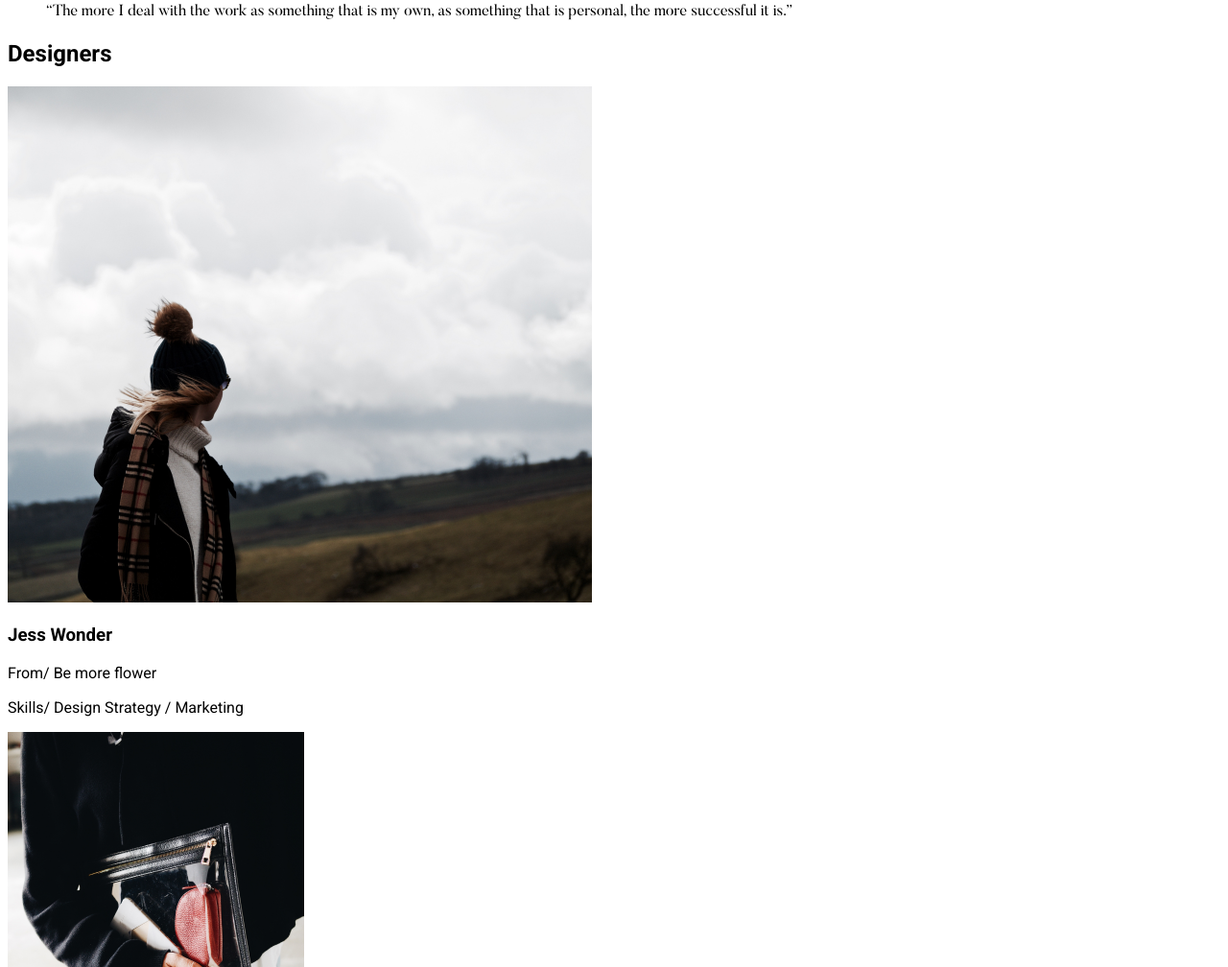
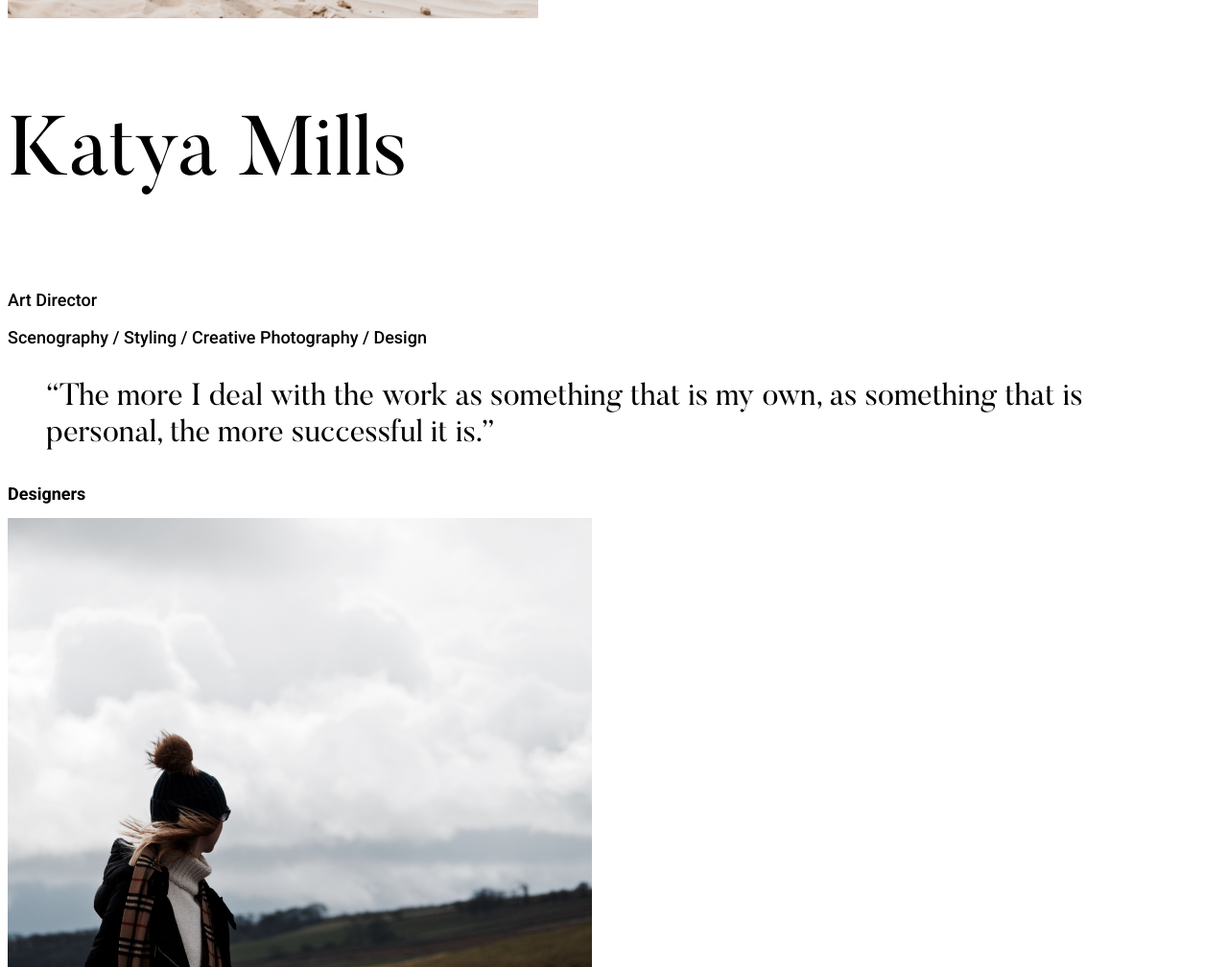
Before and after one commit to IrinaShomina/otus-css-shomina, a plain HTML site: page index.html in a window 1280 px wide. Shown: the part 1792-2800 px from the top of the page at 96% size. Drawn offline with Linux system fonts and the light colour scheme.

Commit message:
add font style (p.2)

```diff
--- a/index.html
+++ b/index.html
@@ -18,73 +18,67 @@
   <main>
 
     <section>
-      <h1 class="title">Mod Studio</h1>
-      <h2 class="subtitle">Modern Web Studio</h2>
+      <h1 class="large-text">Mod Studio</h1>
+      <h2 class="section-subtitle">Modern Web Studio</h2>
       <img src="/image/background-image.jpg" alt="Background picture" width="1065" height="630">
-      <!-- Белый прямоугольник на фоновом изображении вставлять не стала, тк он, скорее всего, отрисовывается через svg (?) -->
+
 
     </section>
 
     <section>
-      <h2 class="subtitle">Biography</h2>
+      <h2 class="section-subtitle">Biography</h2>
       <img src="/image/katya-mills.jpg" alt="Katya Mills" width="553" height="840">
-      <h3 class="title">Katya Mills</h3>
+      <h3 class="large-text">Katya Mills</h3>
       <p class="text">Art Director</p>
       <p class="text">Scenography / Styling / Creative Photography / Design</p>
-      <!-- Получается, что эти пункты просто параграф? я подумала, что под текстом будут ссылки, ведущие на внутренние страницы сайта -->
-      <blockquote class="title">“The more I deal with the work as something that is my own, as something that is personal, the more successful it is.”</blockquote>
+      <blockquote class="blockquote">“The more I deal with the work as something that is my own, as something that is personal, the more successful it is.”</blockquote>
 
     </section>
 
     <section>
-      <h2 class="subtitle">Designers</h2>
-      <!-- А здесь article? ведь есть деление на блоки.. Или они только визуальные и
-      потом будут выражены через стили, а семантической нагрузки не несут? -->
+      <h2 class="section-subtitle">Designers</h2>
       <article>
         <img src="/image/jess-wonder.png" alt="Jess Wonder" width="609" height="538">
         <h3 class="subtitle">Jess Wonder</h3>
-        <!-- В макете имена дизайнеров написаны заглавными буквами, но если капс в html не уместен,
-        то этот момент тоже редактируется через стили? -->
-        <p>From/ Be more flower</p>
-        <p>Skills/ Design Strategy / Marketing</p>
+        <p class="small-text"><b>From/</b> Be more flower</p>
+        <p class="small-text"><b>Skills/</b> Design Strategy / Marketing</p>
       </article>
 
       <article>
         <img src="/image/kameron-clein.png" alt="Kameron Clein" width="309" height="442">
         <h3 class="subtitle">Kameron Clein</h3>
-        <p>From/ Be more flower</p>
-        <p>Skills/ Design Strategy / Marketing</p>
+        <p class="small-text"><b>From/</b> Be more flower</p>
+        <p class="small-text"><b>Skills/</b> Design Strategy / Marketing</p>
       </article>
 
       <article>
         <img src="/image/louisse-red.png" alt="Louisse Red" width="313" height="442">
         <h3 class="subtitle">Louisse Red</h3>
-        <p>From/ Be more flower</p>
-        <p>Skills/ Design Strategy / Marketing</p>
+        <p class="small-text"><b>From/</b> Be more flower</p>
+        <p class="small-text"><b>Skills/</b> Design Strategy / Marketing</p>
       </article>
 
     </section>
 
     <section>
-      <h2 class="subtitle">Testimonials</h2>
+      <h2 class="section-subtitle">Testimonials</h2>
       <a href="https://whitepapers.com/">Website<br>www.whitepapers.com</a><br>
 
       <a href="https://whitepapers.com/">Brend Image<br>www.whitepapers.com</a><br>
 
       <a href="https://whitepapers.com/">Creativity<br>www.whitepapers.com</a><br>
-      <!-- Пока разделила ссылки между собой br, хотя они должны идти в ряд (видимо, тоже настраиваются отступы через стили) -->
       <img src="/image/testimonials1.png" alt="Testimonials1" width="515" height="757">
-      <blockquote class="title">"I just really want to do good work and work with some great people, people who challange me."</blockquote>
+      <blockquote class="blockquote">I just really want to do good work and work with some great people, people who challange me.</blockquote>
       <img src="/image/testimonials2.png" alt="Testimonials2" width="221" height="333">
     </section>
-    <!-- Возникли вопросы, как правильно называть такого рода изображения? и везде ли нужен alt? -->
+    <!-- В этом месте не стала оформлять текст, тк не уверена, что  ссылки оформлены правильно-->
 
     <section>
-      <h2 class="subtitle">Strong points</h2>
+      <h2 class="section-subtitle">Strong points</h2>
       <h3 class="title">Strengths</h3>
       <img src="/image/strenghts1.jpg" alt="strenghts1" width="350" height="525">
       <img src="/image/strengts2.png" alt="strenghts2" width="351" height="525">
-      <ul class="title">
+      <ul class="small-title">
         <li>Interiors</li>
         <li>Outdoors</li>
         <li>Portraits</li>
--- a/style.css
+++ b/style.css
@@ -10,18 +10,48 @@ body {
     line-height: 1.2;
 }
 
+.large-text {
+    font-family: "Butler", serif;
+    font-weight: 400;
+    font-size: 87px;
+}
+
+
+.section-subtitle {
+    font-weight: 700;
+    font-size: 18px;
+}
+
+.blockquote {
+    font-family: "Butler", serif;
+    font-weight: 400;
+    font-size: 32px;
+}
+
+.subtitle {
+    font-weight: 700;
+    font-size: 16px;
+}
+
+.text {
+    font-weight: 500;
+    font-size: 18px;
+}
+
+.small-text {
+    font-weight: 400;
+    font-size: 16px;
+}
+
 .title {
     font-family: "Butler", serif;
     font-weight: 400;
+    font-size: 92px;
 }
 
-.subtitle {
-    font-family: "Roboto", Arial, sans-serif;
-    font-weight: 700;
+
+.small-title {
+    font-family: "Butler", serif;
+    font-weight: 400;
+    font-size: 34px;
 }
-
-.text {
-    font-family: "Roboto", Arial, sans-serif;
-    font-weight: 500;
-
-}
```
